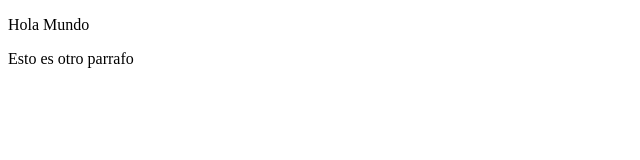
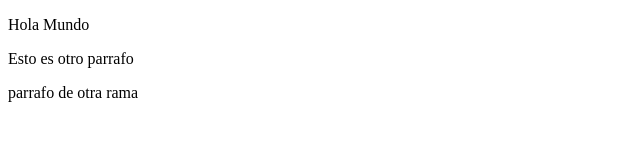
Before and after one commit to JuanmaLobato98/clasedespliegue, a plain HTML site: page index.html in a window 1280 px wide. Shown: the whole page, without its empty margins (0-640 px from the left). Drawn offline with Linux system fonts and the light colour scheme.

Commit message:
prueba rama

```diff
--- a/index.html
+++ b/index.html
@@ -9,5 +9,6 @@
 <body>
     <p>Hola Mundo</p>
     <p>Esto es otro parrafo</p>
+    <p>parrafo de otra rama</p>
 </body>
 </html>
```
